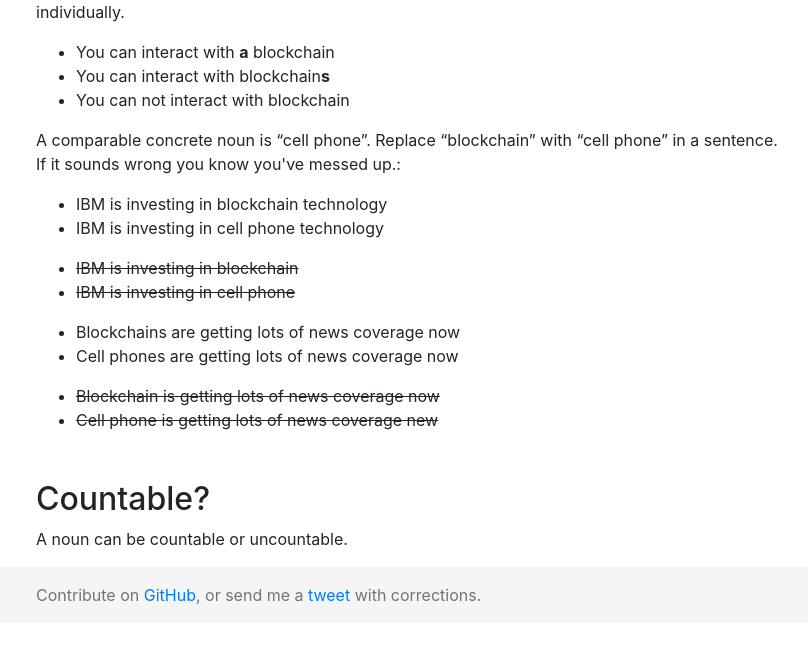
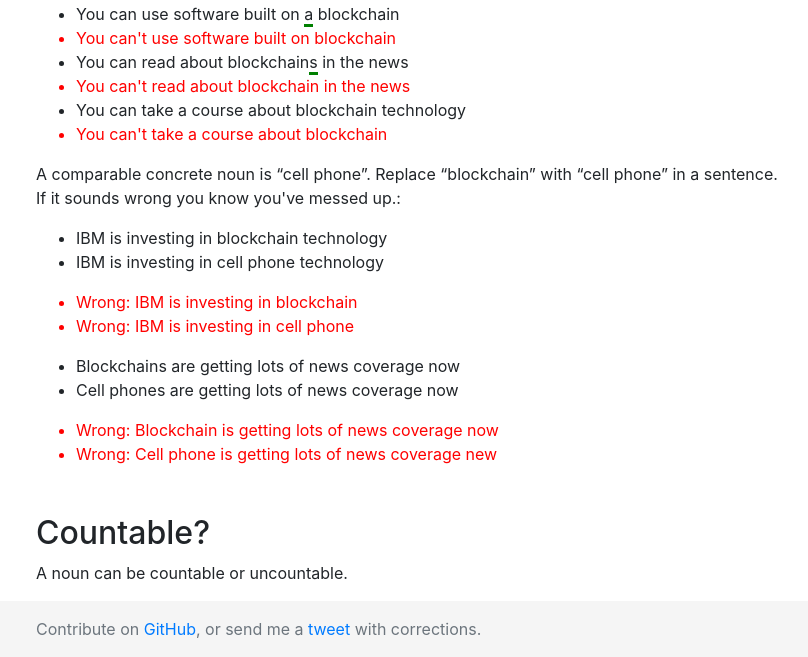
Before and after one commit to beaugunderson/blockchainisaconcretecountablenoun, a plain HTML site: page index.html in a window 1280 px wide. Shown: the part 300-957 px from the top of the page, without its empty margins (229-1037 px from the left). Before the commit the page ends 923 px from the top, so only its background shows below. Drawn offline with nearby package versions, Linux system fonts and the light colour scheme.

Commit message:
muddle along

```diff
--- a/index.html
+++ b/index.html
@@ -35,18 +35,43 @@
       }
 
       .blockchain {
-        background-color: pink;
+        background-color: lightgreen;
         padding-left: 0.1em;
         padding-right: 0.1em;
         margin-left: -0.1em;
         margin-right: -0.1em;
       }
 
+      .emphasize {
+        border-bottom: 3px solid green;
+      }
+
       .bad {
-        text-decoration: line-through;
+        color: red;
       }
     </style>
   </head>
+
+  <!--
+    Concrete, uncountable:
+
+    - equipment
+
+    Concrete, countable:
+
+    - cell phone
+    - blockchain
+
+    Abstract, uncountable:
+
+    - courage
+    - transportation
+
+    Abstract, countable:
+
+    - evil
+    - hope
+  -->
 
   <body class="d-flex flex-column h-100">
     <main role="main" class="flex-shrink-0">
@@ -55,16 +80,17 @@
           <span class="blockchain">Blockchain</span> is a concrete, countable noun.
         </h1>
 
-        <p class="lead">Testing, testing.</p>
-
         <h2 class="mt-5">Concrete?</h2>
 
         <p>A noun can be concrete or abstract. Concrete nouns represent things that can be interacted with individually.
 
         <ul>
-          <li>You can interact with <strong>a</strong> blockchain</li>
-          <li>You can interact with blockchain<strong>s</strong></li>
-          <li>You can not interact with blockchain</li>
+          <li>You can use software built on <span class="emphasize">a</span> blockchain</li>
+          <li class="bad">You can't use software built on blockchain</li>
+          <li>You can read about blockchain<span class="emphasize">s</span> in the news</li>
+          <li class="bad">You can't read about blockchain in the news</li>
+          <li>You can take a course about blockchain technology</li>
+          <li class="bad">You can't take a course about blockchain</li>
         </ul>
 
         <p>A comparable concrete noun is &ldquo;cell phone&rdquo;. Replace
@@ -77,8 +103,8 @@
         </ul>
 
         <ul>
-          <li class="bad">IBM is investing in blockchain</li>
-          <li class="bad">IBM is investing in cell phone</li>
+          <li class="bad">Wrong: IBM is investing in blockchain</li>
+          <li class="bad">Wrong: IBM is investing in cell phone</li>
         </ul>
 
         <ul>
@@ -87,8 +113,8 @@
         </ul>
 
         <ul>
-          <li class="bad">Blockchain is getting lots of news coverage now</li>
-          <li class="bad">Cell phone is getting lots of news coverage new</li>
+          <li class="bad">Wrong: Blockchain is getting lots of news coverage now</li>
+          <li class="bad">Wrong: Cell phone is getting lots of news coverage new</li>
         </ul>
 
         <h2 class="mt-5">Countable?</h2>
```
